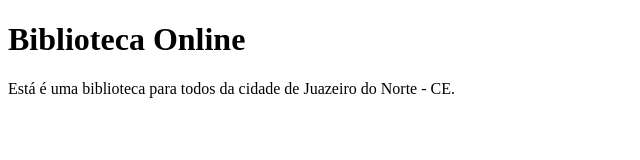
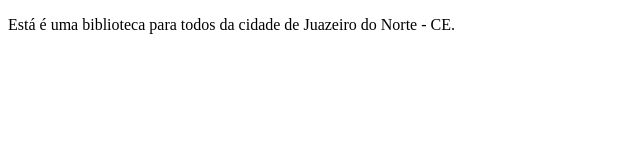
Before and after one commit to spaaws/biblioteca, a plain HTML site: page index.html in a window 1280 px wide. Shown: the whole page, without its empty margins (0-640 px from the left). Drawn offline with Linux system fonts and the light colour scheme.

Commit message:
Remoção do título da página

```diff
--- a/index.html
+++ b/index.html
@@ -7,7 +7,7 @@
         <title>Biblioteca Online</title>
     </head>
     <body>
-        <h1>Biblioteca Online</h1>
+
         <p>Está é uma biblioteca para todos da cidade de Juazeiro do Norte - CE.</p>
     </body>
 </html>
```
